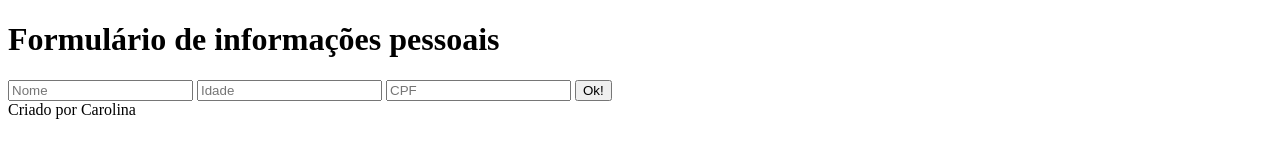
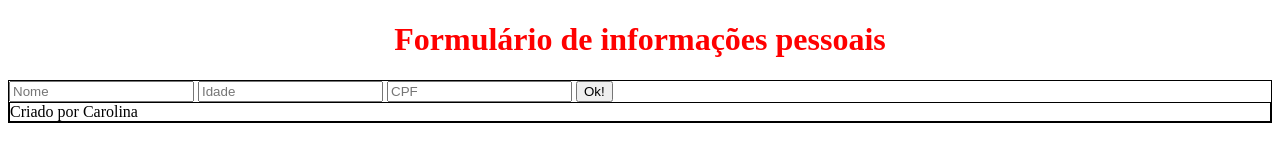
Before and after one commit to ccarolmdlima/programacao-web, a plain HTML site: page index.html in a window 1280 px wide. Drawn offline with Linux system fonts and the light colour scheme.

Commit message:
update index e style

```diff
--- a/index.html
+++ b/index.html
@@ -3,15 +3,17 @@
 <head>
     <meta charset="UTF-8">
     <meta name="viewport" content="width=device-width, initial-scale=1.0">
+    <link rel="stylesheet" href="style.css">
     <title>Programação WEB Turma A CC</title>
 </head>
 <body>
-    <h1>Formulário de informações pessoais</h1>
+    <h1 id="titulo">Formulário de informações pessoais</h1>
+    <div class="entradas-formulario">
     <input type="text" placeholder="Nome">
     <input type="number" placeholder="Idade">
     <input type="text" placeholder="CPF">
     <button>Ok!</button>
-    <footer>Criado por Carolina</footer>
 
+    <footer class="rodape">Criado por Carolina</footer>
 </body>
 </html>
--- a/style.css
+++ b/style.css
@@ -0,0 +1,12 @@
+#titulo {
+    color: red;
+    text-align: center;
+}
+
+.entradas-formulario {
+    border: 1px solid;
+}
+
+.rodape {
+    border: 1px solid;
+}
```
